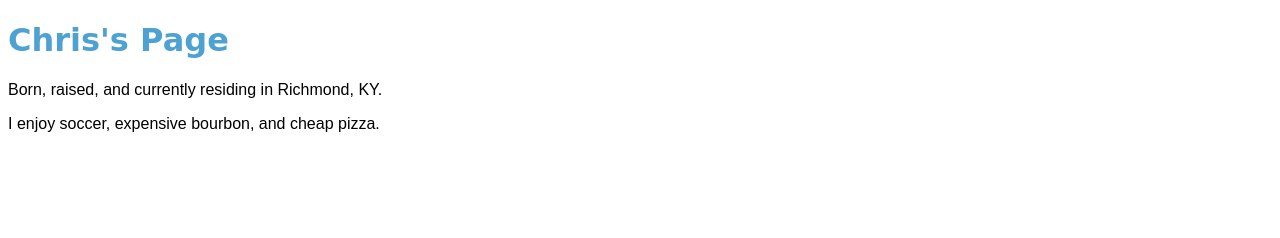
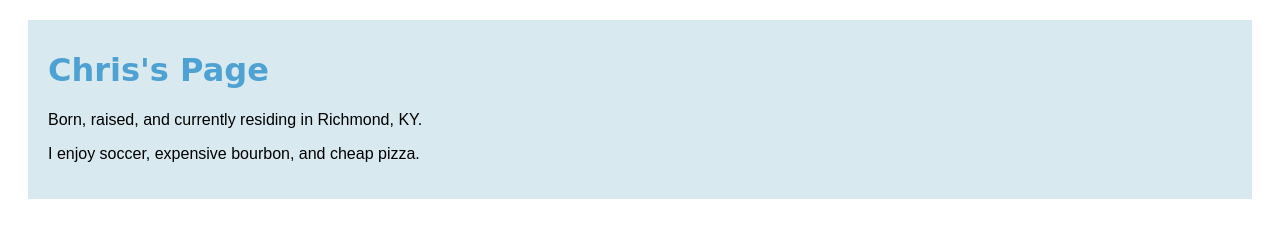
Before and after one commit to emberborja/portal, a plain HTML site: page app/people/chris.html in a window 1280 px wide. Drawn offline with Linux system fonts and the light colour scheme.

Commit message:
Adds class to div in body

```diff
--- a/app/people/chris.html
+++ b/app/people/chris.html
@@ -5,7 +5,7 @@
     <link rel="stylesheet" type="text/css" href="../css/main.css">
 </head>
 <body>
-    <div>
+    <div class="content-block">
         <h1>Chris's Page</h1>
         <p>Born, raised, and currently residing in Richmond, KY.</p>
         <p>I enjoy soccer, expensive bourbon, and cheap pizza.</p>
```
